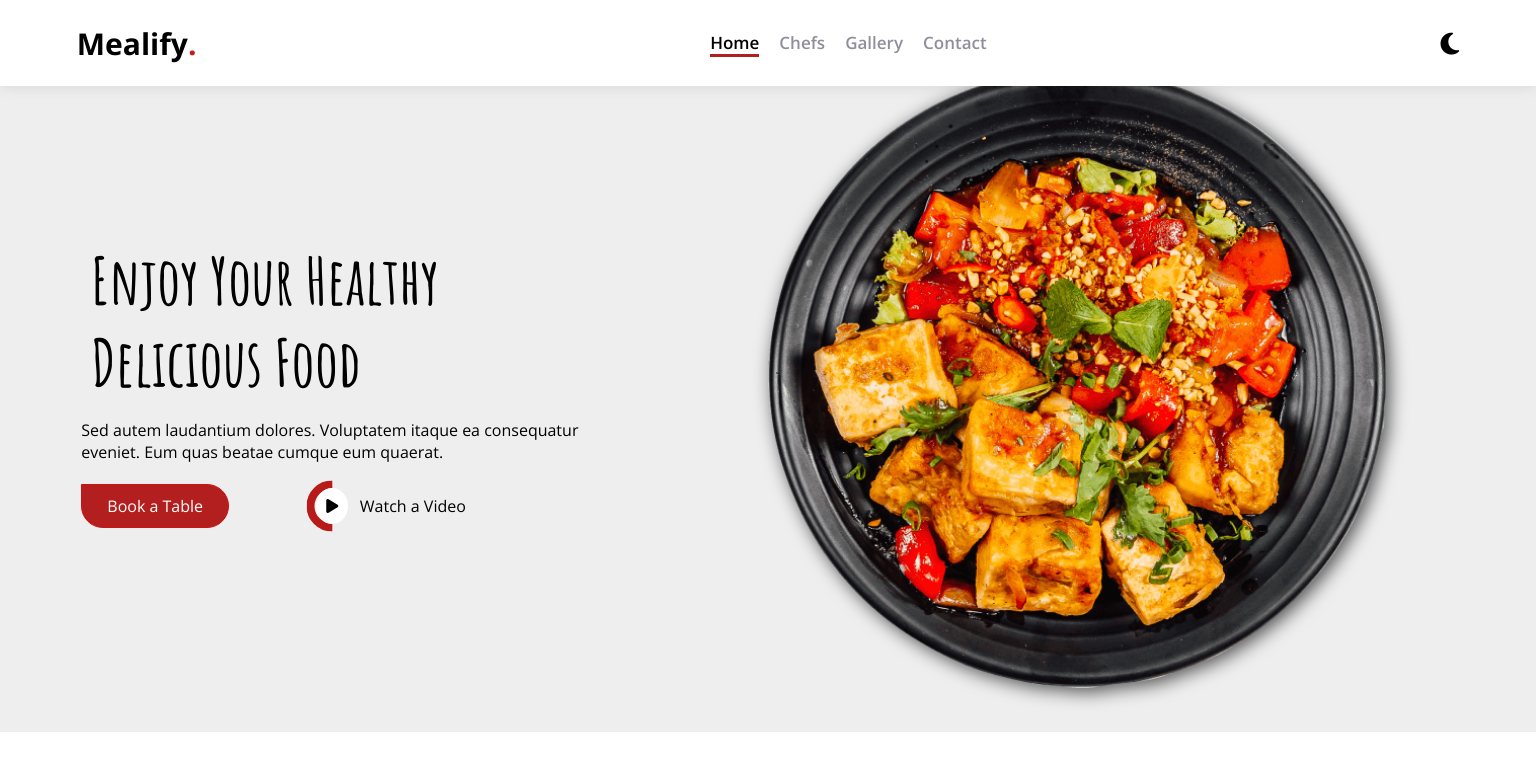
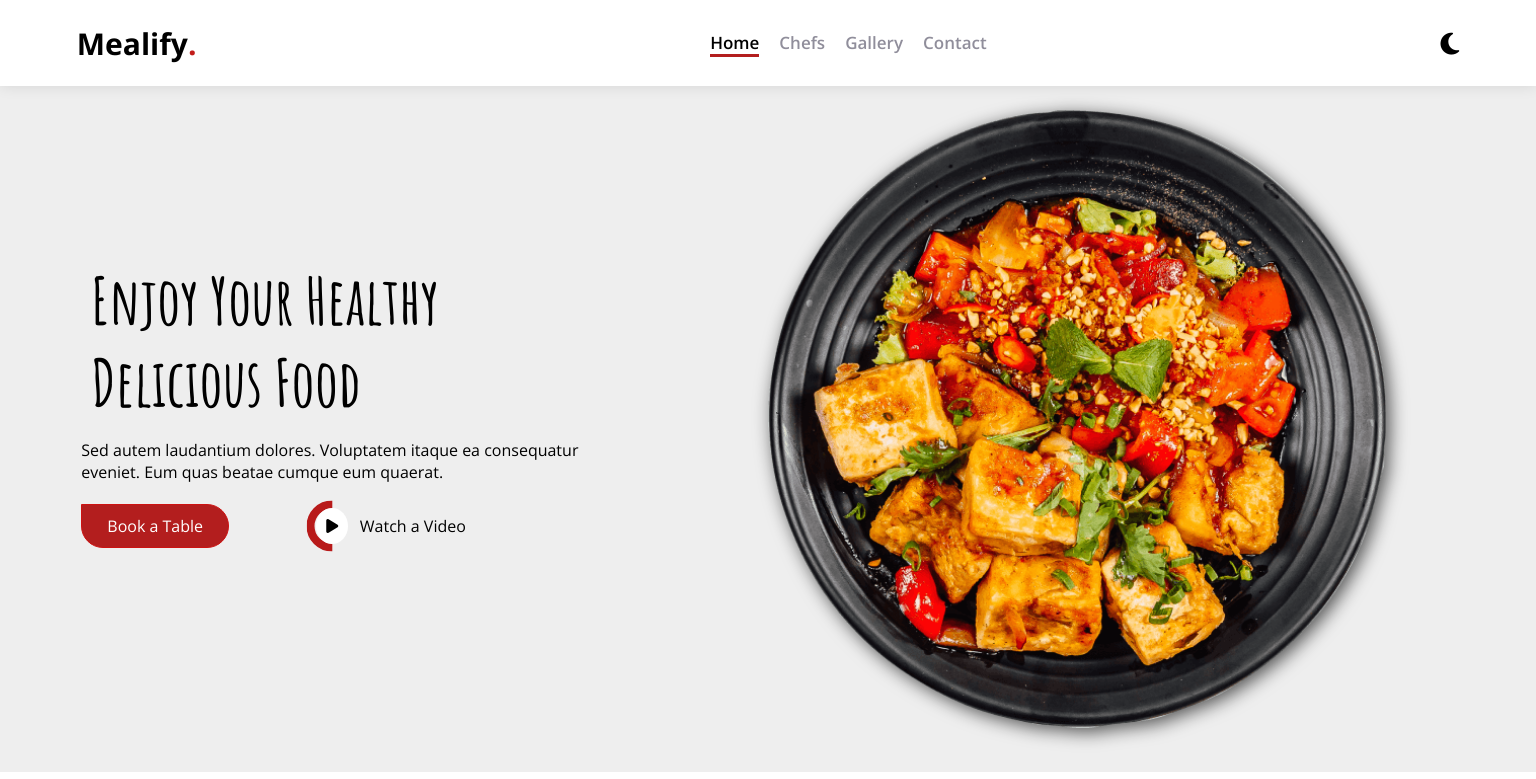
Before and after one commit to Mahmoud-Said-Mahmoud/Mealify, a plain HTML site: page index.html in a window 1536 px wide. Shown: the top 779 px of the page. Drawn offline with nearby package versions, Linux system fonts and the light colour scheme.

Commit message:
Update media-query.css

```diff
--- a/Style/media-query.css
+++ b/Style/media-query.css
@@ -93,6 +93,7 @@ margin: 4px;
 }
 #header .content .container .image{
     width: 50%;
+   margin-top: 40px;
 }
 #header .content .container .image img{
     width: 80%;
@@ -181,6 +182,7 @@ margin: 4px;
 }
 #header .content .container .image{
     width: 50%;
+   margin-top: 40px;
 }
 #header .content .container .image img{
     width: 90%;
@@ -254,6 +256,7 @@ margin: 4px;
 }
 #header .content .container .image{
     width: 50%;
+   margin-top: 40px;
 }
 #header .content .container .image img{
     width: 90%;
```
